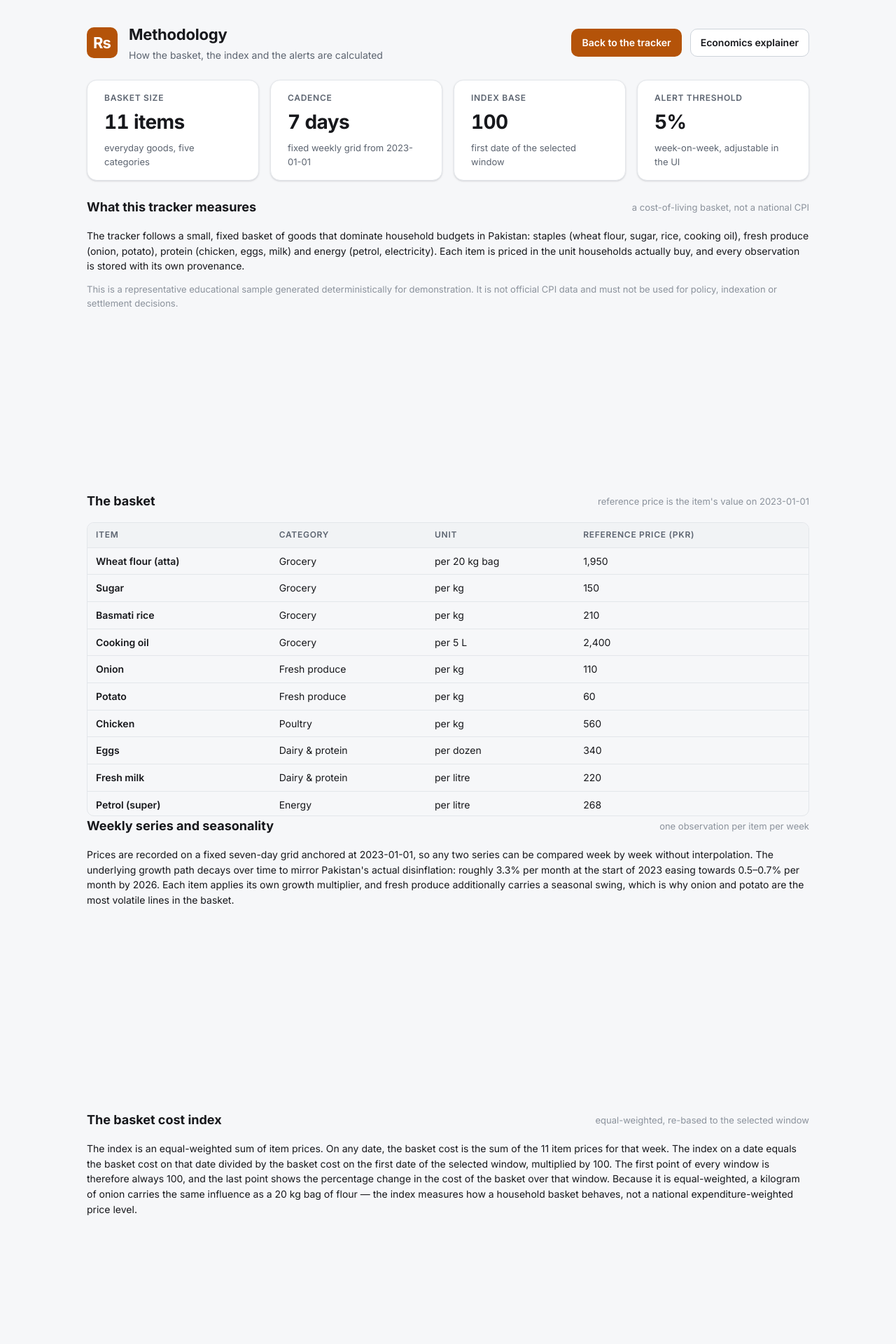
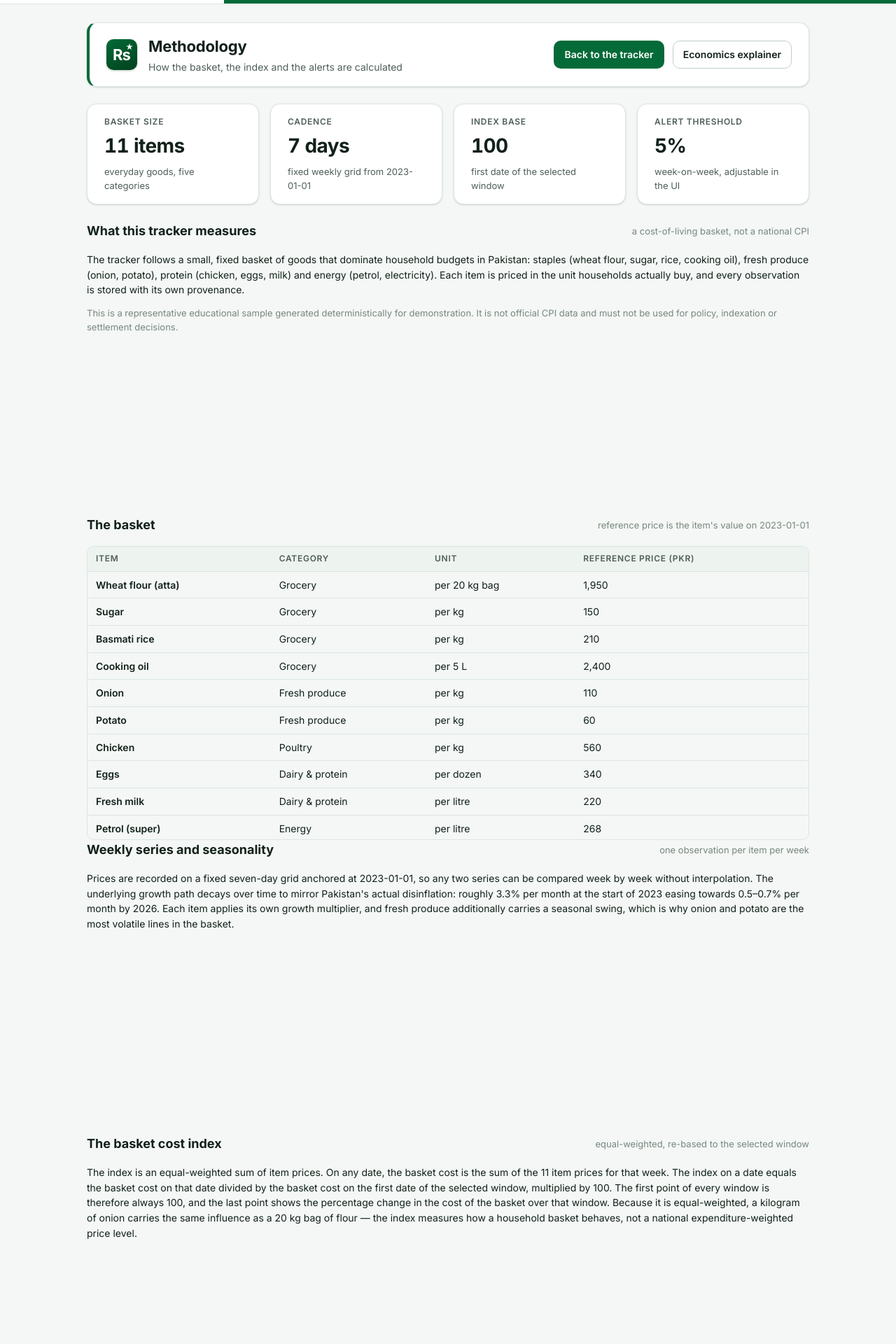
Before and after one commit to zakiraziz/-Pakistan-Inflation-Price-Tracker, a Flask app: page /methodology in a window 1280 px wide. Shown: the top 1920 px of the page at 70% size. Run offline with Flask 3, Linux system fonts and the light colour scheme.

Commit message:
Progress update for September 15

```diff
--- a/static/style.css
+++ b/static/style.css
@@ -1,7 +1,7 @@
 /* ==========================================================================
    Design system — Pakistan Inflation / Price Tracker
-   Tokens: 4/8/12/16/24/32 spacing · 12–28px type scale · one accent,
-   three greys. Flat surfaces, 1px borders, generous whitespace.
+   Tokens: 4/8/12/16/24/32 spacing · 12–28px type scale · Pakistan flag
+   green + white palette, three greys. Flat surfaces, 1px borders, whitespace.
    ========================================================================== */
 :root {
   /* spacing scale (4 / 8 / 12 / 16 / 24 / 32 / 48) */
@@ -13,20 +13,20 @@
   --fs-xl: 18px; --fs-2xl: 22px; --fs-3xl: 28px;
   --fw-400: 400; --fw-500: 500; --fw-600: 600; --fw-700: 700;
 
-  /* colour — one accent, three greys */
-  --bg: #f6f7f9;
+  /* colour — Pakistan flag palette: green + white, one accent, three greys */
+  --bg: #f4f7f5;
   --surface: #ffffff;
-  --surface-2: #f1f3f5;
-  --border: #e3e6ea;
-  --border-strong: #cdd3da;
-  --ink: #17181c;
-  --muted: #5c6470;
-  --faint: #8b929c;
-  --accent: #b45309;        /* burnt saffron */
-  --accent-strong: #92400e;
-  --accent-soft: #fdf3e7;
+  --surface-2: #edf3ef;
+  --border: #dce6e0;
+  --border-strong: #c1d0c7;
+  --ink: #12211a;
+  --muted: #4f5f57;
+  --faint: #78877e;
+  --accent: #046a38;        /* Pakistan flag green */
+  --accent-strong: #01411c; /* deep flag green (hoist) */
+  --accent-soft: #e9f4ee;
   --up: #c2410c;            /* price rises (colorblind-safe vermillion) */
-  --down: #0a7d4f;          /* price falls (colorblind-safe green) */
+  --down: #009e73;          /* price falls (green) */
   --danger-soft: #fdf0ee;
 
   --r-sm: 6px; --r-md: 10px; --r-lg: 14px;
@@ -43,6 +43,11 @@ body {
   color: var(--ink); background: var(--bg);
   -webkit-font-smoothing: antialiased;
 }
+/* flag band — white hoist stripe + green field across the top of the page */
+body::before { content: ""; position: fixed; inset: 0 0 auto 0; height: 5px;
+  background: linear-gradient(90deg, #ffffff 0 25%, var(--accent) 25% 100%);
+  border-bottom: 1px solid var(--border); z-index: 70; }
+
 h1, h2, h3 { margin: 0; font-weight: var(--fw-700); letter-spacing: -0.01em; }
 p { margin: 0; }
 a { color: var(--accent); text-decoration: none; }
@@ -60,10 +65,19 @@ code { font-family: ui-monospace, "SF Mono", Consolas, monospace;
 .page { max-width: 1080px; margin: 0 auto; padding: var(--s6) var(--s5) var(--s7); }
 
 /* ---------- hero ---------- */
-.hero { display: flex; align-items: center; gap: var(--s4); flex-wrap: wrap; }
-.logo { width: 44px; height: 44px; border-radius: var(--r-md);
-  display: grid; place-items: center; background: var(--accent);
-  color: #fff; font-size: var(--fs-2xl); font-weight: var(--fw-700); }
+.hero { display: flex; align-items: center; gap: var(--s4); flex-wrap: wrap;
+  background: var(--surface); border: 1px solid var(--border);
+  border-left: 4px solid var(--accent); border-radius: var(--r-lg);
+  padding: var(--s4) var(--s5); box-shadow: var(--shadow); }
+.logo { position: relative; width: 44px; height: 44px; border-radius: var(--r-md);
+  display: grid; place-items: center;
+  background: linear-gradient(150deg, var(--accent), var(--accent-strong));
+  color: #fff; font-size: var(--fs-2xl); font-weight: var(--fw-700);
+  box-shadow: 0 1px 3px rgba(1,65,28,.3); }
+.logo::after { content: ""; position: absolute; top: 6px; right: 6px;
+  width: 10px; height: 10px; background: #fff;
+  clip-path: polygon(50% 0%, 61% 35%, 98% 35%, 68% 57%, 79% 91%,
+    50% 70%, 21% 91%, 32% 57%, 2% 35%, 39% 35%); }
 .brand h1 { font-size: var(--fs-2xl); }
 .brand .sub { color: var(--muted); font-size: var(--fs-md); margin-top: 2px; }
 .hero-actions { margin-left: auto; display: flex; align-items: center;
```
Also changed, not shown: _render_check.js (+45 -17 lines), static/favicon.svg (added), 1 other file.
